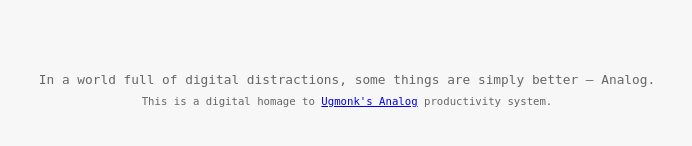
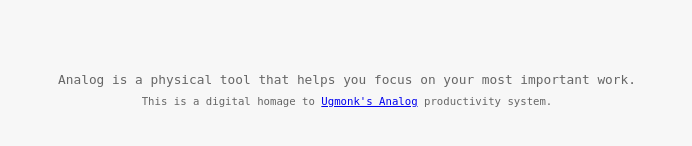
Before and after one commit to ashdownrogue/coolifytest, a plain HTML site: page index.html in a window 1280 px wide. Shown: the part 708-854 px from the top of the page, 293-985 px from the left. Drawn offline with Linux system fonts and the light colour scheme.

Commit message:
Update footer messaging

```diff
--- a/index.html
+++ b/index.html
@@ -552,7 +552,7 @@
     </div>
 
     <footer>
-        <p>In a world full of digital distractions, some things are simply better – Analog.</p>
+        <p>Analog is a physical tool that helps you focus on your most important work.</p>
         <p><small>This is a digital homage to <a href="https://ugmonk.com/pages/analog" target="_blank">Ugmonk's Analog</a> productivity system.</small></p>
     </footer>
 
```
